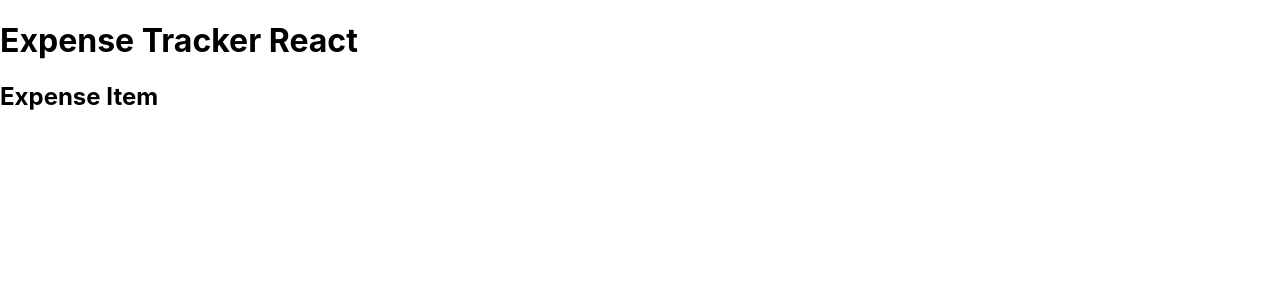
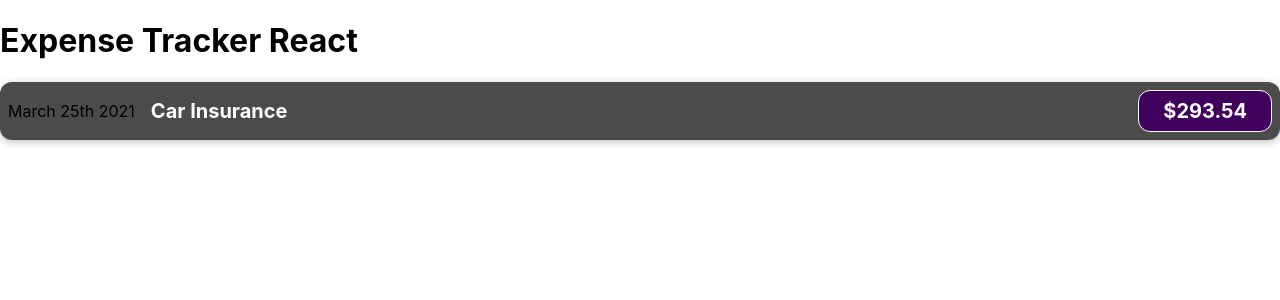
Before and after one commit to eniskastrati/expense-tracker-react, a React (Create React App) app: page / in a window 1280 px wide. Shown: the top 300 px of the page. Built offline with nearby package versions, Linux system fonts and the light colour scheme.

Commit message:
ADD: ExpseneItem css file and UPDATED: ExpenseItem Js file

```diff
--- /dev/null
+++ b/src/components/ExpenseItem.css
@@ -0,0 +1,56 @@
+.expense-item {
+  display: flex;
+  justify-content: space-between;
+  align-items: center;
+  box-shadow: 0 2px 8px rgba(0, 0, 0, 0.25);
+  padding: 0.5rem;
+  margin: 1rem 0;
+  border-radius: 12px;
+  background-color: #4b4b4b;
+}
+
+.expense-item__description {
+  display: flex;
+  flex-direction: column;
+  gap: 1rem;
+  align-items: flex-end;
+  flex-flow: column-reverse;
+  justify-content: flex-start;
+  flex: 1;
+}
+
+.expense-item h2 {
+  color: #3a3a3a;
+  font-size: 1rem;
+  flex: 1;
+  margin: 0 1rem;
+  color: white;
+}
+
+.expense-item__price {
+  font-size: 1rem;
+  font-weight: bold;
+  color: white;
+  background-color: #40005d;
+  border: 1px solid white;
+  padding: 0.5rem;
+  border-radius: 12px;
+}
+
+@media (min-width: 580px) {
+  .expense-item__description {
+    flex-direction: row;
+    align-items: center;
+    justify-content: flex-start;
+    flex: 1;
+  }
+
+  .expense-item__description h2 {
+    font-size: 1.25rem;
+  }
+
+  .expense-item__price {
+    font-size: 1.25rem;
+    padding: 0.5rem 1.5rem;
+  }
+}
--- a/src/components/ExpenseItem.js
+++ b/src/components/ExpenseItem.js
@@ -1,7 +1,16 @@
 import React from "react";
+import "./ExpenseItem.css";
 
 function ExpenseItem() {
-  return <h2>Expense Item</h2>;
+  return (
+    <div className="expense-item">
+      <div className="">March 25th 2021</div>
+      <div className="expense-item__description">
+        <h2>Car Insurance</h2>
+        <div className="expense-item__price">$293.54</div>
+      </div>
+    </div>
+  );
 }
 
 export default ExpenseItem;
```
